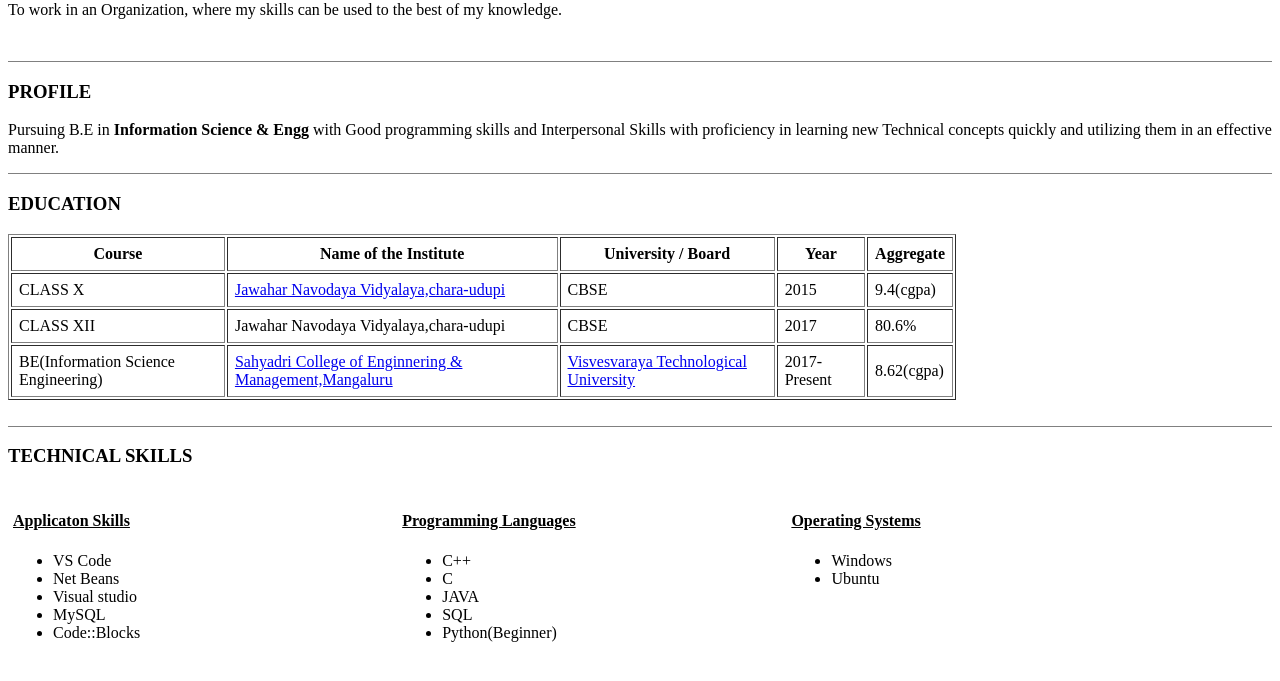
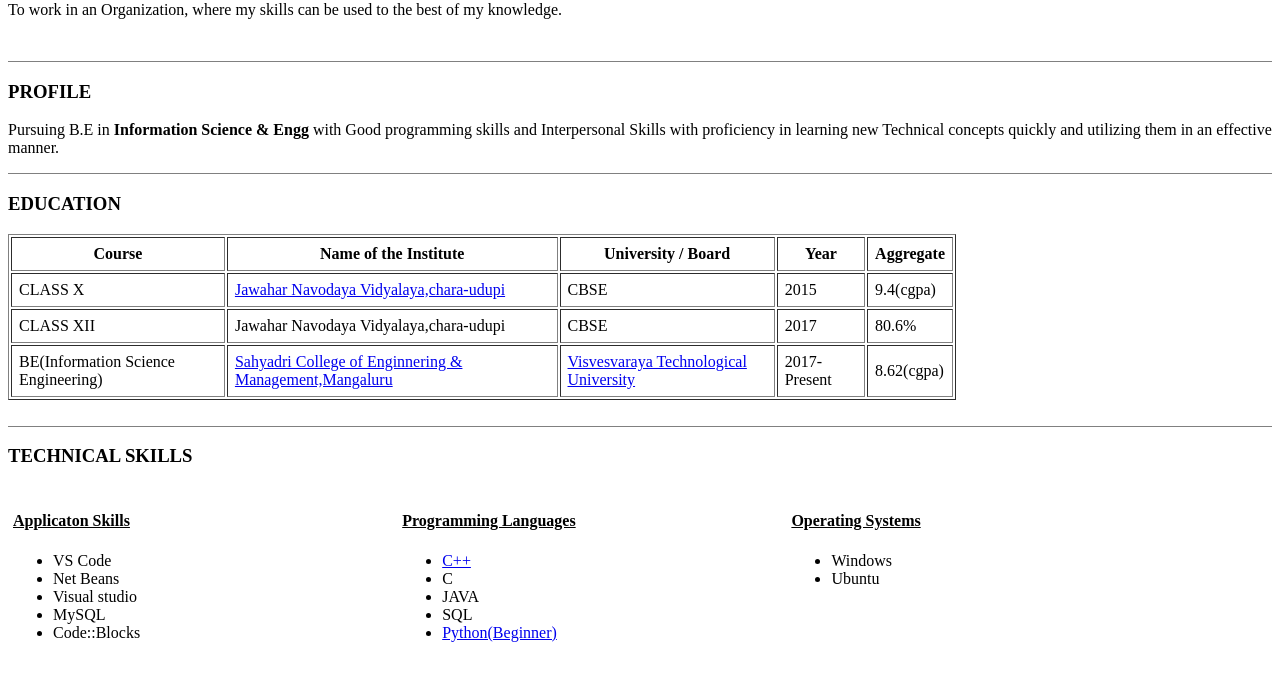
Before and after one commit to PRIYADARSHINY/RESUME, a plain HTML site: page index.html in a window 1280 px wide. Shown: the part 271-952 px from the top of the page. Drawn offline with Linux system fonts and the light colour scheme.

Commit message:
Update index.html

```diff
--- a/index.html
+++ b/index.html
@@ -115,11 +115,11 @@
     <div class="column">
       <h4><u>Programming Languages</u></h4>
       <ul>
-        <li>C++ </li>
+        <li> <a href="https://www.linkedin.com/in/priyadarshiny-shetty-599703165/detail/assessments/C++/report/"> C++</a> </li>
         <li> C</li>
         <li>JAVA</li>
         <li>SQL</li>
-        <li>Python(Beginner)</li>
+        <li> <a href="https://www.hackerrank.com/certificates/49bbb84fc3b1"> Python(Beginner)</a></li>
       </ul>
     </div>
 
```
